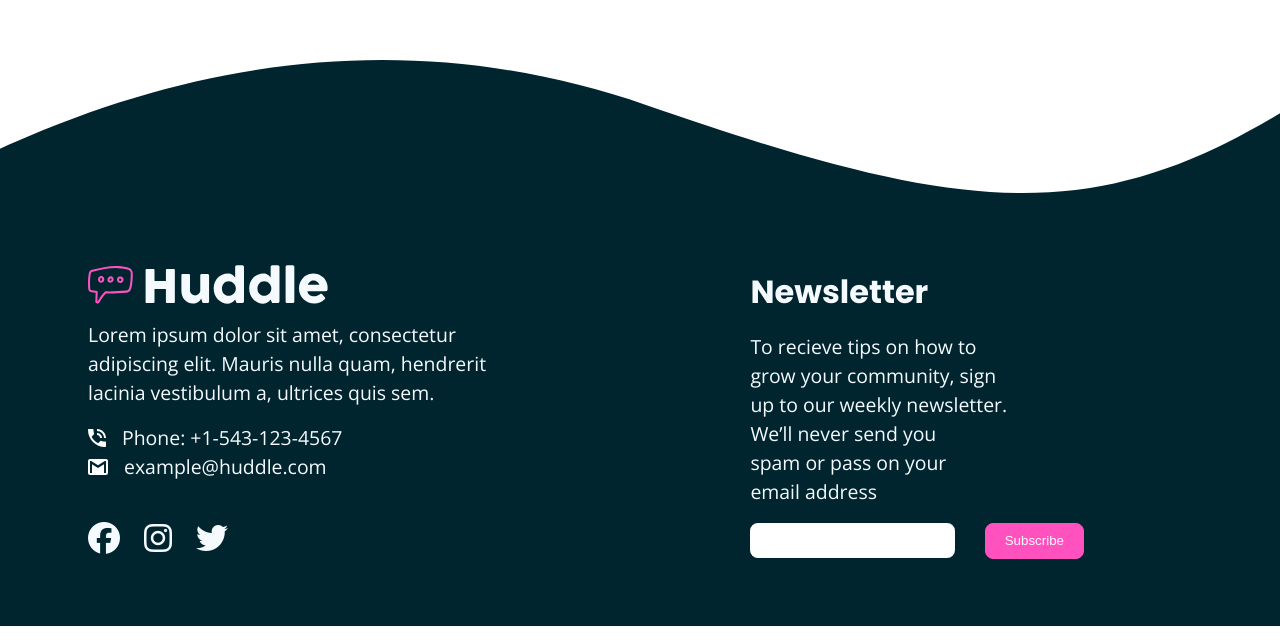
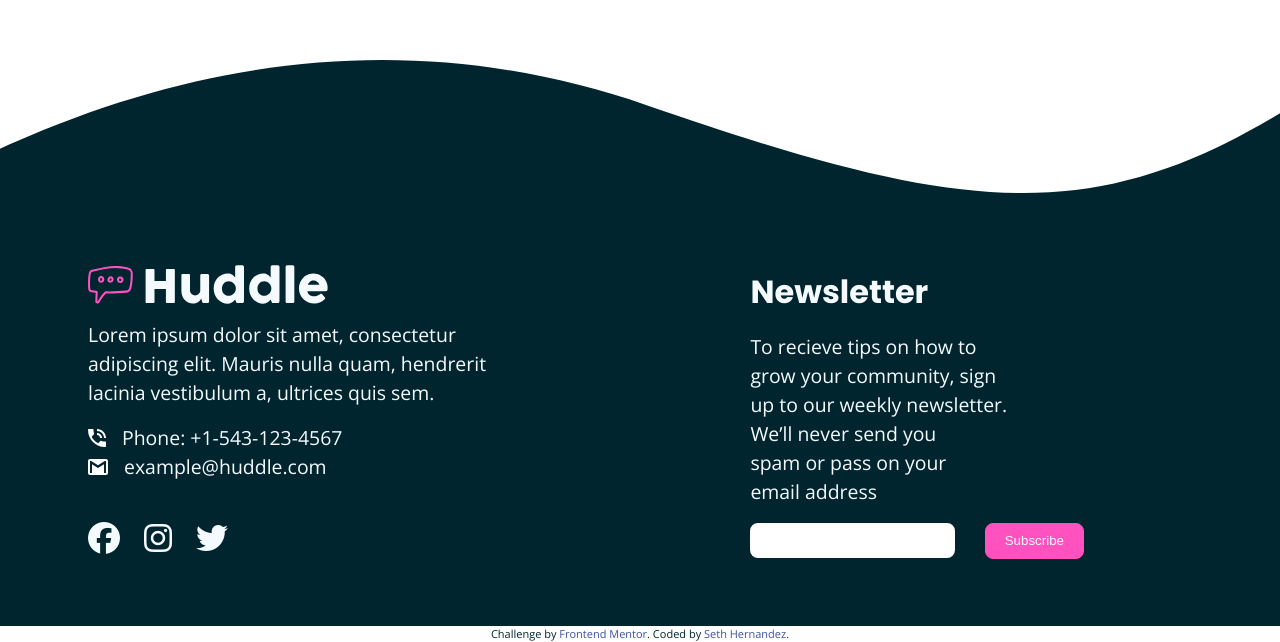
Before and after one commit to sether31/Huddle-landing-page-with-curved-sections, a plain HTML site: page index.html in a window 1280 px wide. Shown: the part 4685-5327 px from the top of the page. Drawn offline with nearby package versions, Linux system fonts and the light colour scheme.

Commit message:
added footer citation for design template/challenge

```diff
--- a/styles/style.css
+++ b/styles/style.css
@@ -487,8 +487,5 @@ footer .container .footer-wrap article form input[type="email"]:invalid{
 
 
 
-
-
-/*
-.attribution { font-size: 11px; text-align: center; }
-    .attribution a { color: hsl(228, 45%, 44%); */
+.attribution { font-size: 11px; text-align: center; color:var(--very-dark-cyan)}
+.attribution a { color: hsl(228, 45%, 44%); }
```
Also changed, not shown: index.html (+2 -4 lines).
